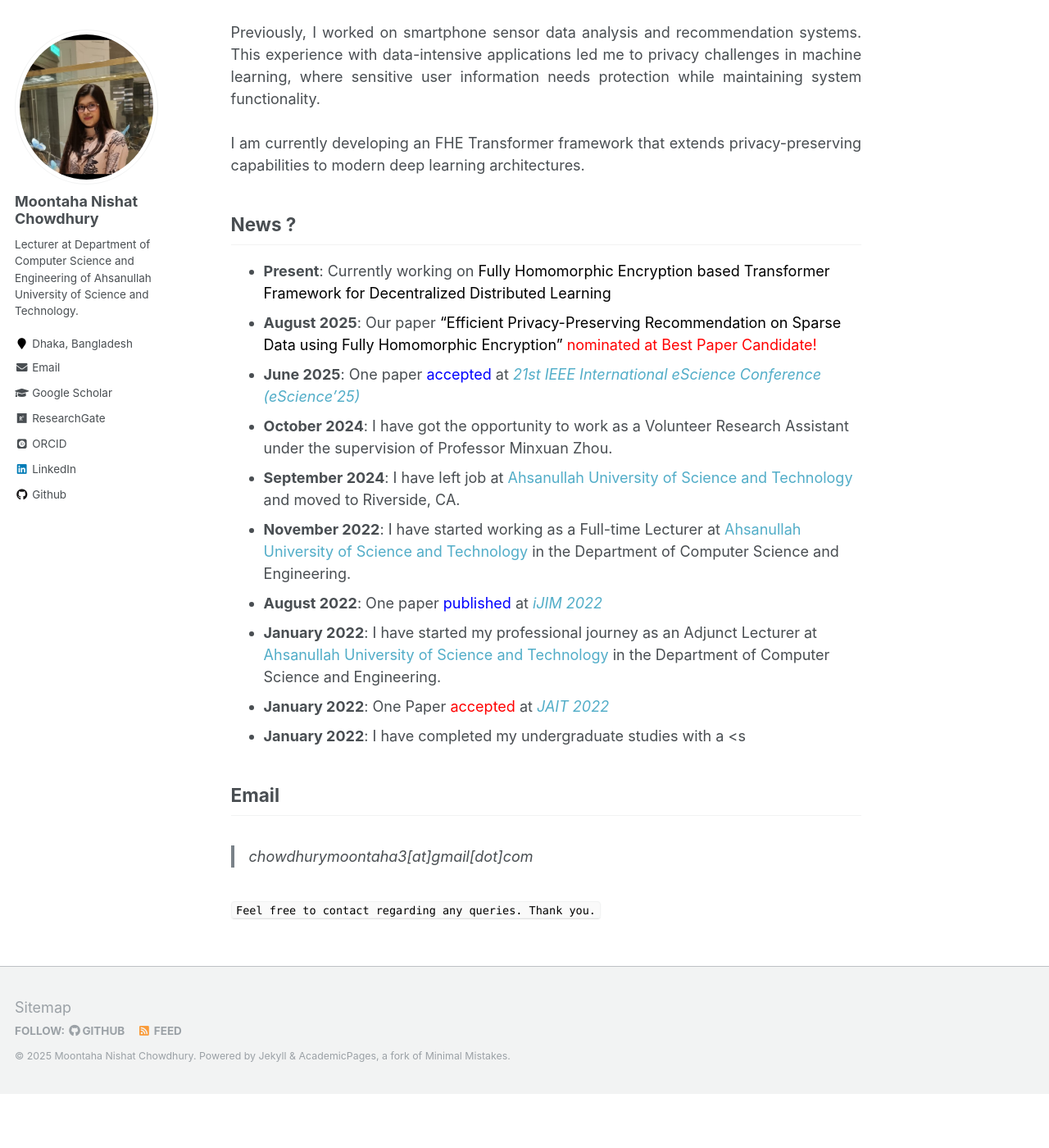
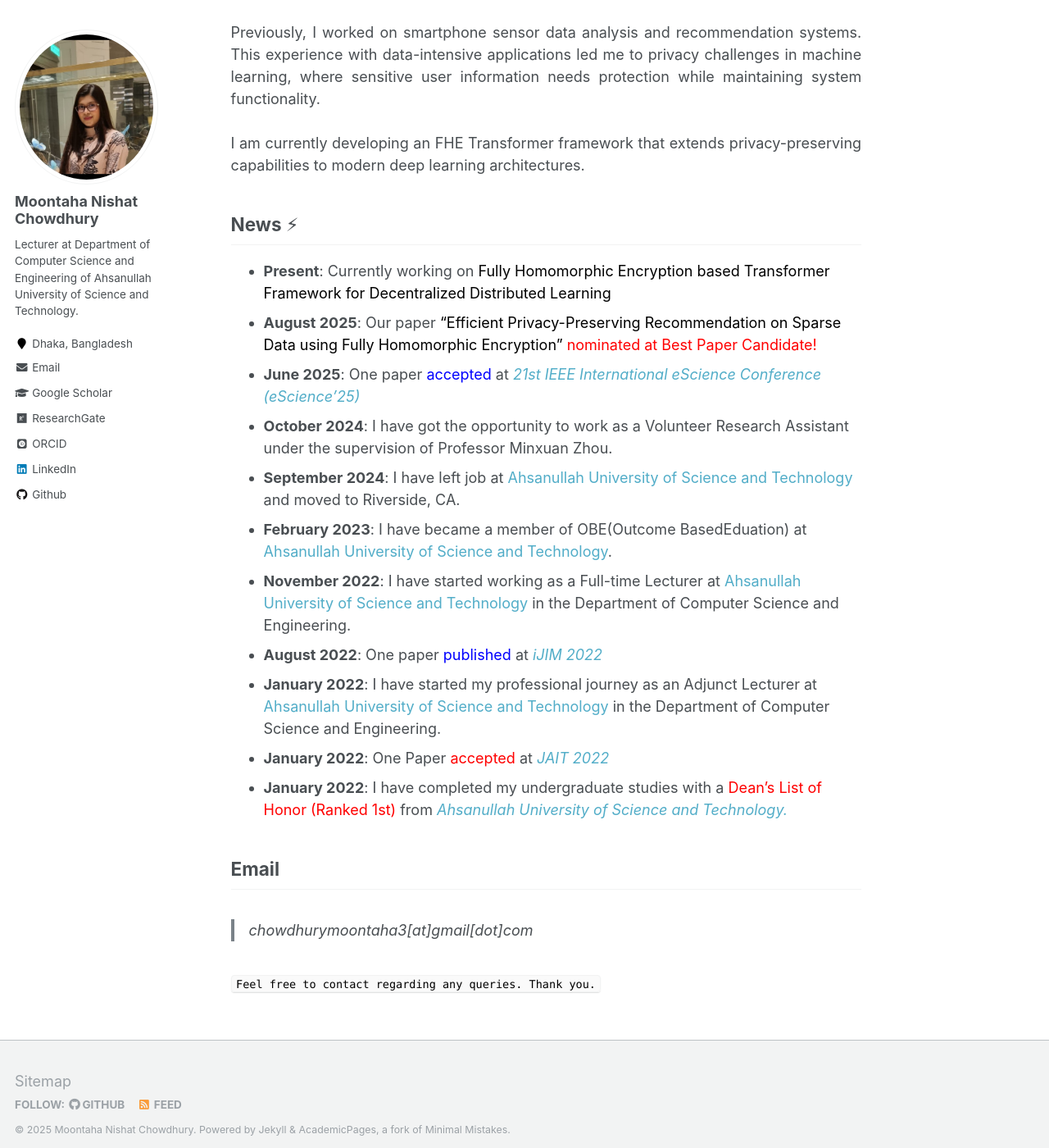
Before and after one commit to chowdhurymoontaha/chowdhurymoontaha.github.io, a Jekyll site: the page built from _pages/about.md, in a window 1280 px wide and 1400 px high, scrolled down 927 px. Shown: the whole window at 82% size. Built offline with Jekyll 4.4.1, drawn with Linux system fonts in a browser that asks for light colours; some web fonts are replaced; before the commit the page ends 2261 px from its top, so only the background shows below that.

Commit message:
Update about.md

```diff
--- a/_pages/about.md
+++ b/_pages/about.md
@@ -24,17 +24,18 @@ Previously, I worked on smartphone sensor data analysis and recommendation syste
 I am currently developing an FHE Transformer framework that extends privacy-preserving capabilities to modern deep learning architectures.
  </p>
 
-## News ?
+## News ⚡
 + <strong>Present</strong>: Currently working on <span style="color:black">Fully Homomorphic Encryption based Transformer Framework for Decentralized Distributed Learning</span>
 + <strong>August 2025</strong>: Our paper <span style="color:black">"Efficient Privacy-Preserving Recommendation on Sparse Data using Fully Homomorphic Encryption"</span> <span style="color:red">nominated at Best Paper Candidate!</span>
 + <strong>June 2025</strong>: One paper <span style="color:blue">accepted</span> at <em><a href="https://www.escience-conference.org/2025/papers">21st IEEE International eScience Conference (eScience'25)</a></em>
 + <strong>October 2024</strong>: I have got the opportunity to work as a Volunteer Research Assistant under the supervision of Professor Minxuan Zhou.
 + <strong>September 2024</strong>: I have left job at <a href="https://aust.edu/">Ahsanullah University of Science and Technology</a> and moved to Riverside, CA.
++ <strong>February 2023</strong>: I have became a member of OBE(Outcome BasedEduation) at <a href="https://aust.edu/">Ahsanullah University of Science and Technology</a>.
 + <strong>November 2022</strong>: I have started working as a Full-time Lecturer at <a href="https://aust.edu/">Ahsanullah University of Science and Technology</a> in the Department of Computer Science and Engineering.
 + <strong>August 2022</strong>: One paper <span style="color:blue">published</span> at <em><a href="https://online-journals.org/index.php/i-jim/issue/view/869">iJIM 2022</a></em>
 + <strong>January 2022</strong>: I have started my professional journey as an Adjunct Lecturer at <a href="https://aust.edu/">Ahsanullah University of Science and Technology</a> in the Department of Computer Science and Engineering.
 + <strong>January 2022</strong>: One Paper <span style="color:red">accepted</span> at <em><a href="http://www.jait.us/index.php?m=content&c=index&a=lists&catid=221">JAIT 2022</a></em>
-+ <strong>January 2022</strong>: I have completed my undergraduate studies with a <s
++ <strong>January 2022</strong>: I have completed my undergraduate studies with a <span style="color:red">Dean's List of Honor (Ranked 1st) </span>from <em><a href="https://aust.edu">Ahsanullah University of Science and Technology.</a></em>
 
 
 ## Email
```
